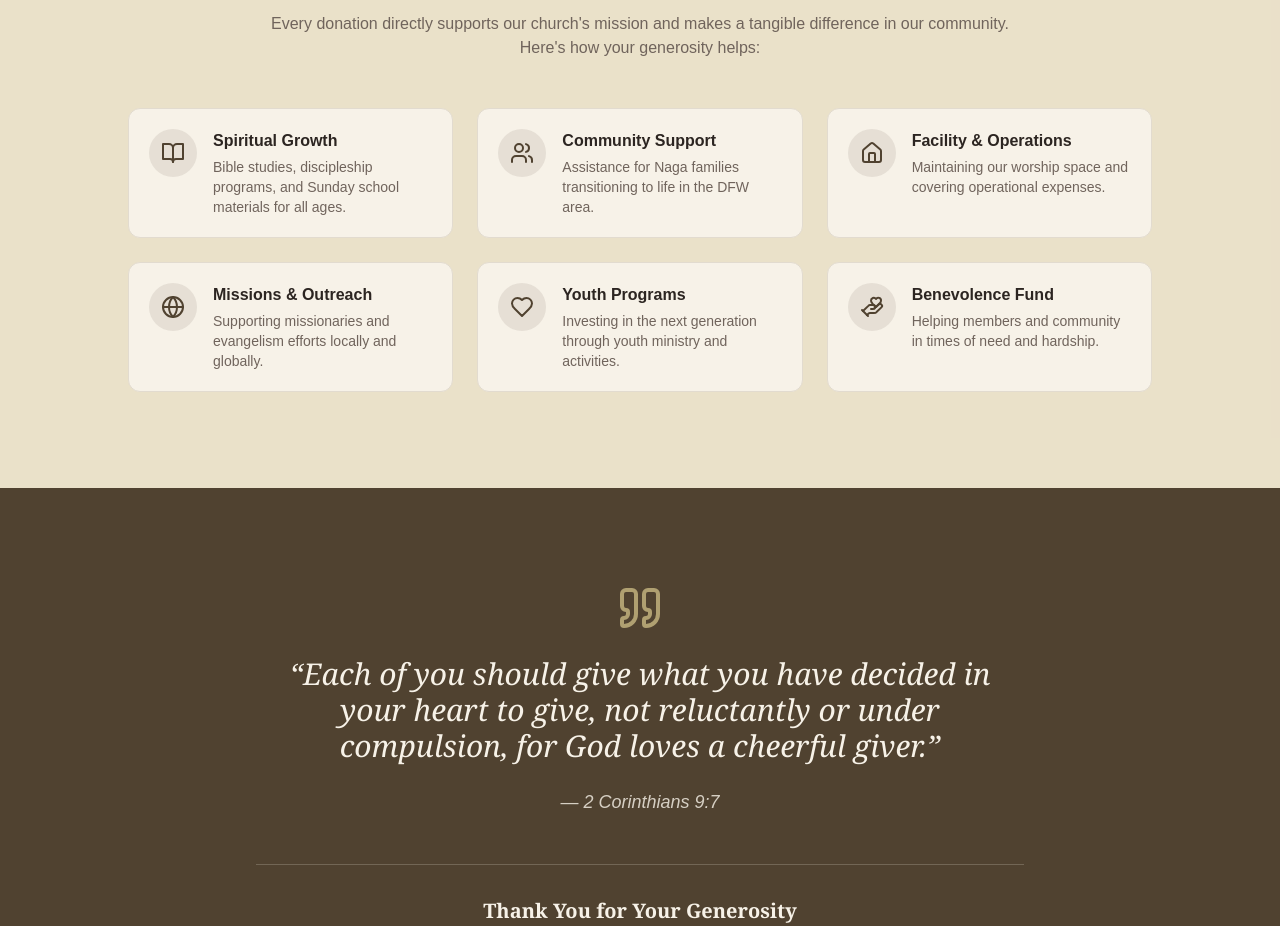
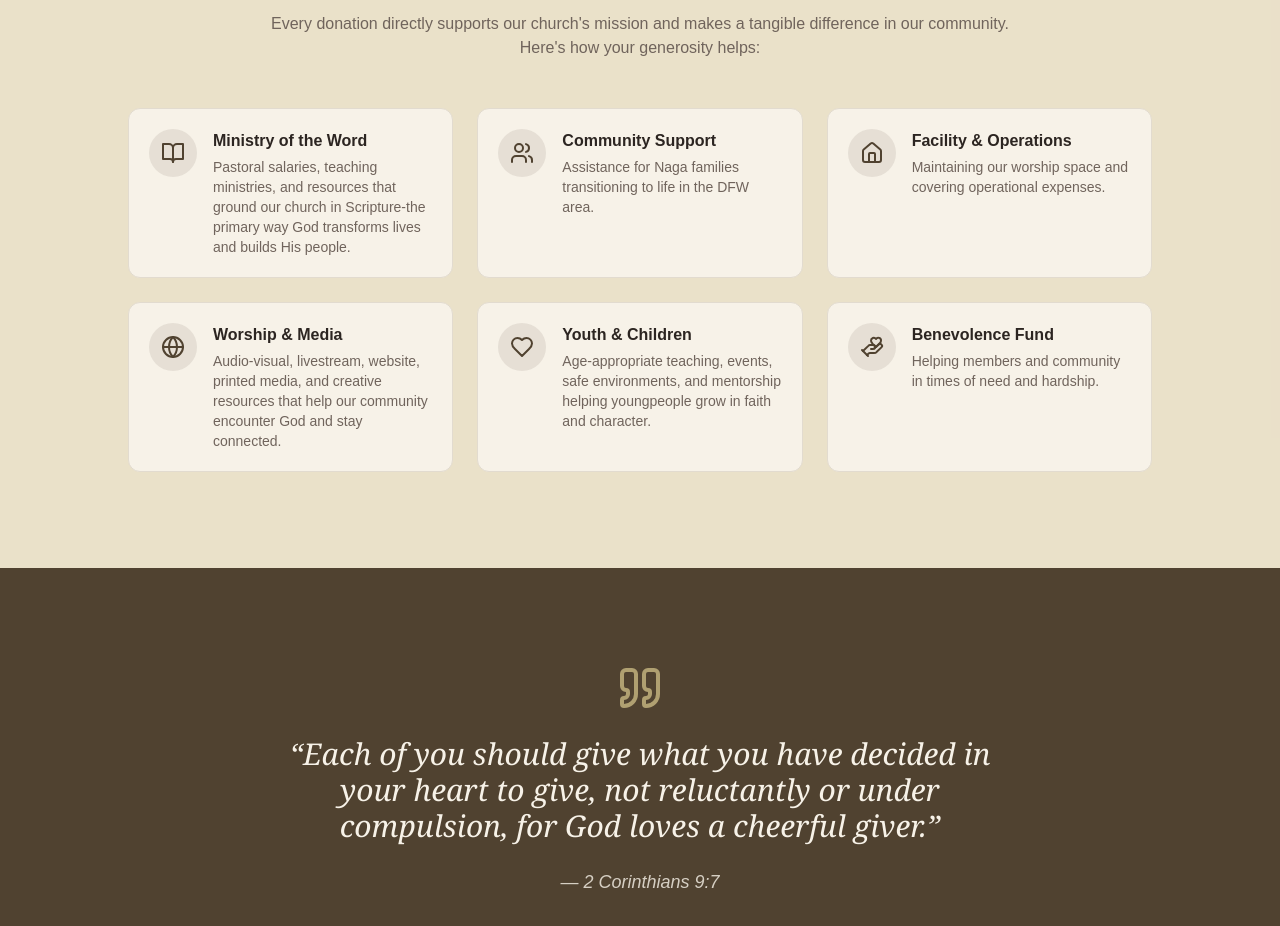
Before and after one commit to samanshaiza004/firstnagabaptistchurch, a React (Vite) app: page /give in a window 1280 px wide. Shown: the part 1849-2775 px from the top of the page. Built offline with nearby package versions, Linux system fonts and the light colour scheme.

Commit message:
edit events and give page

```diff
--- a/src/events/events-data.tsx
+++ b/src/events/events-data.tsx
@@ -65,12 +65,12 @@ export const events: Event[] = [
     year: 2026,
   },
   {
-    title: "Christmas Celebration",
+    title: "Christmas",
     date: "December 25th",
     time: "TBA",
     location: "Burton Hill Baptist Church",
     description:
-      "Celebrate the birth of Jesus Christ with carols, special music, and a festive gathering of the church family.",
+      "A joyful celebration of Christ's birth through preaching, worship, fellowship, and feasting-welcomingk all to gather and worship the Light of the World.",
     recurring: false,
     month: 12,
     day: 25,
@@ -218,11 +218,11 @@ export const events: Event[] = [
     year: 2026,
   },
   {
-    title: "Carol and Advent",
+    title: "Carol & Advent",
     date: "December",
     location: "Burton Hill Baptist Church",
     description:
-      "A month-long celebration of Advent with special carol singing, Advent wreaths, and Christmas music programs.",
+      "An evening of carol, worship, and Scripture as we prepare our hearts for Christmas.",
     recurring: false,
     month: 12,
     year: 2026,
@@ -294,7 +294,7 @@ export const events: Event[] = [
     date: "November 1st",
     location: "Burton Hill Baptist Church",
     description:
-      "Year-end leadership meeting to review the year's activities, plan for the coming year, and set church goals.",
+      "A church-wide celebration of Sunday School'd transformative impact-uniting worship, fellowship, and renewed commitment to teaching God's Word across every generation.",
     recurring: false,
     month: 11,
     day: 1,
@@ -316,7 +316,7 @@ export const events: Event[] = [
     date: "November",
     location: "Lewisville",
     description:
-      "Year-end fellowship with Chin Baptist Church to review the year's activities, plan for the coming year, and set church goals.",
+      "An evening of shared worship, cultural exchange, and deepening partnership with ouir brothers and sisters from Chin Baptist Church as one family in Christ.",
     recurring: false,
     month: 11,
     day: 8,
--- a/src/give/why-give.tsx
+++ b/src/give/why-give.tsx
@@ -3,8 +3,8 @@ import { Heart, Users, BookOpen, Globe, Home, HandHeart } from "lucide-react"
 const impactAreas = [
   {
     icon: BookOpen,
-    title: "Spiritual Growth",
-    description: "Bible studies, discipleship programs, and Sunday school materials for all ages.",
+    title: "Ministry of the Word",
+    description: "Pastoral salaries, teaching ministries, and resources that ground our church in Scripture-the primary way God transforms lives and builds His people.",
   },
   {
     icon: Users,
@@ -18,13 +18,13 @@ const impactAreas = [
   },
   {
     icon: Globe,
-    title: "Missions & Outreach",
-    description: "Supporting missionaries and evangelism efforts locally and globally.",
+    title: "Worship & Media",
+    description: "Audio-visual, livestream, website, printed media, and creative resources that help our community encounter God and stay connected.",
   },
   {
     icon: Heart,
-    title: "Youth Programs",
-    description: "Investing in the next generation through youth ministry and activities.",
+    title: "Youth & Children",
+    description: "Age-appropriate teaching, events, safe environments, and mentorship helping youngpeople grow in faith and character.",
   },
   {
     icon: HandHeart,
```
